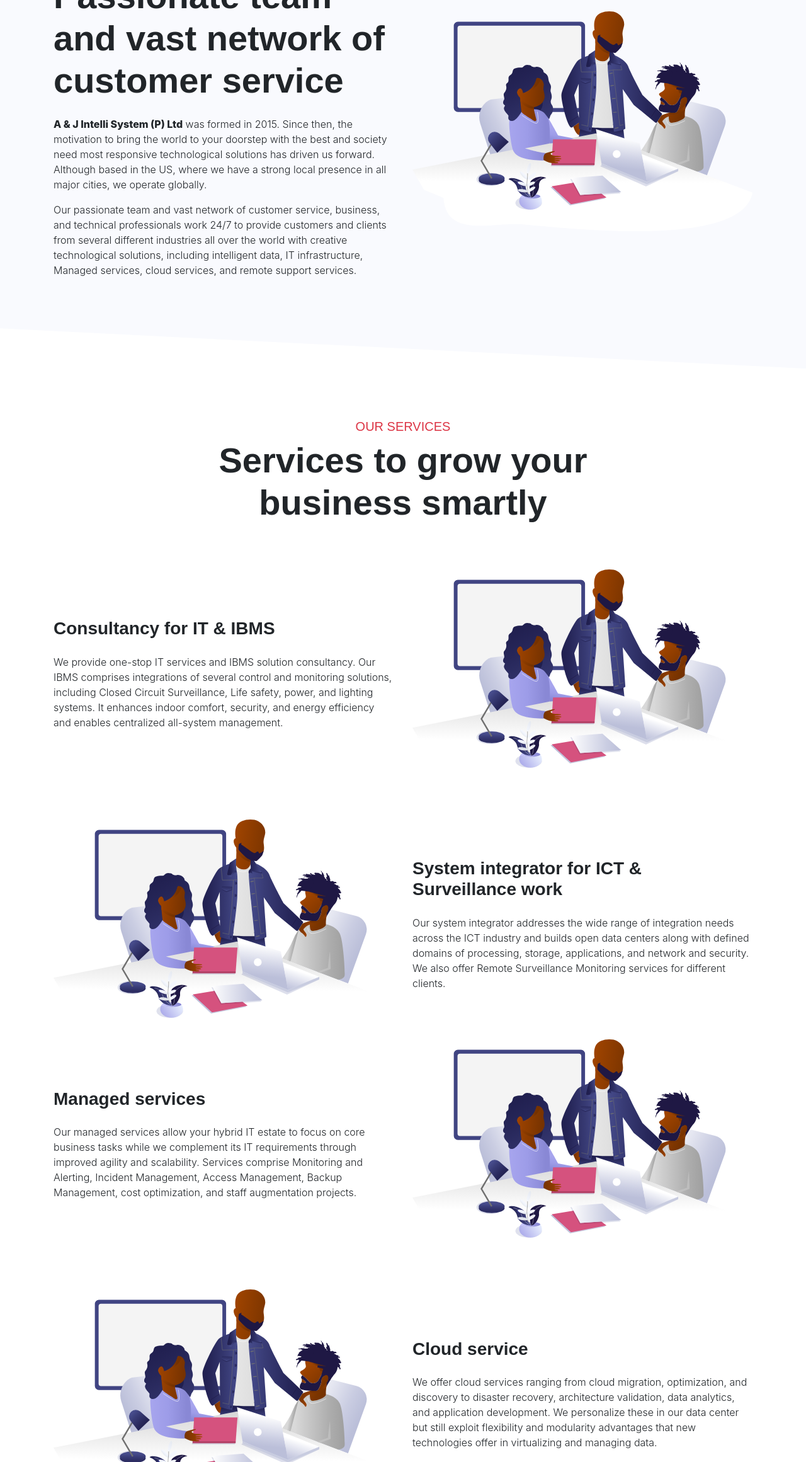
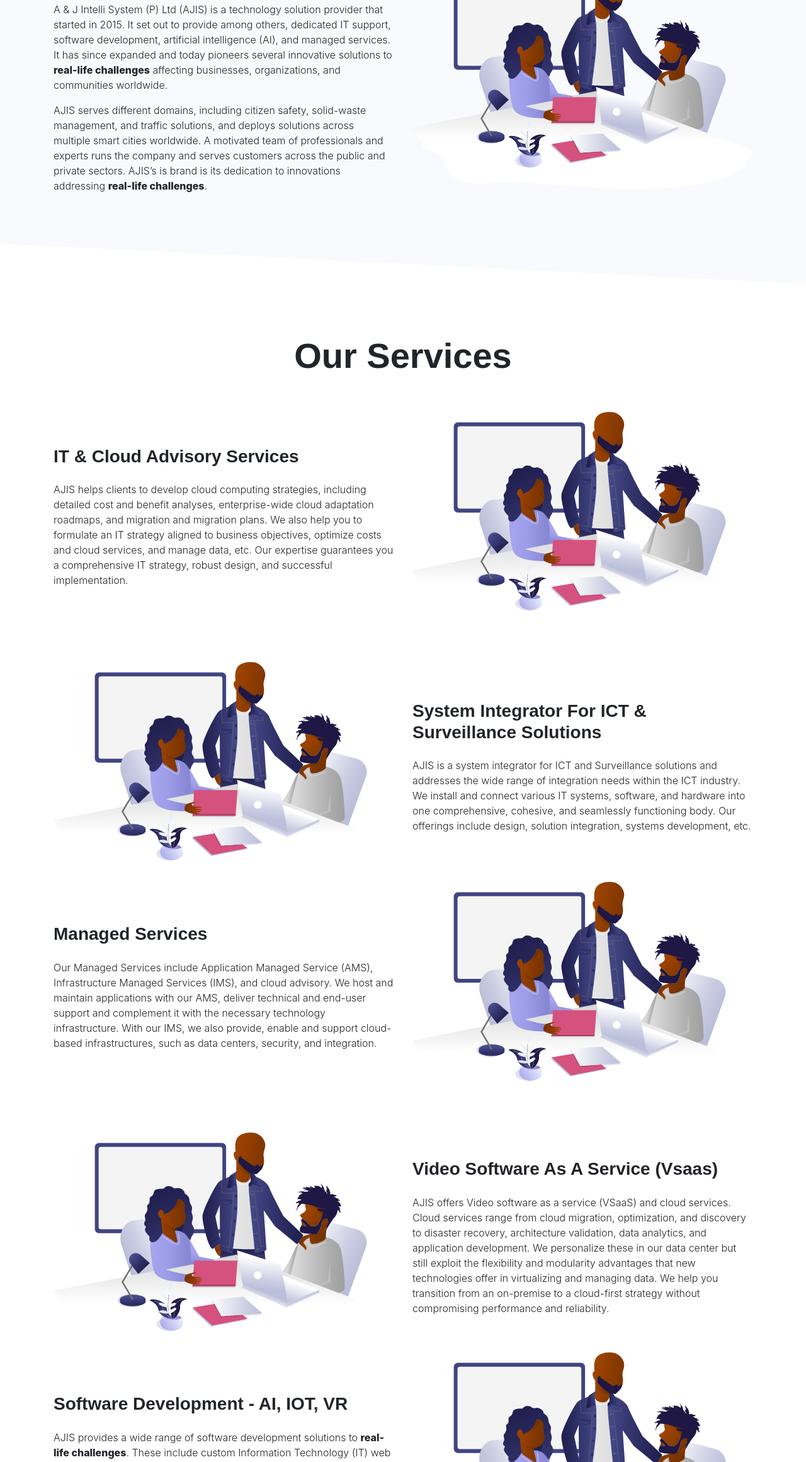
Before and after one commit to ukthapa/ajiswebsite, a Gatsby site: page / in a window 1280 px wide. Shown: the part 1111-3432 px from the top of the page at 63% size. Built offline with nearby package versions, Linux system fonts and the light colour scheme; Gatsby itself is replaced by a stand-in of ours; a web font is replaced by a local one.

Commit message:
changes done

```diff
--- a/src/components/about-home-section.js
+++ b/src/components/about-home-section.js
@@ -10,10 +10,10 @@
 			<Container>
 				<Row className="align-items-center">
 					<Col lg={6} className="text-center text-lg-left">
-						<h2 className="h5 text-uppercase text-danger text-underline">About Us</h2>
-						<h3 className="display-3  mb-4">Passionate team and vast network of customer service</h3>
-						<p><strong>A &amp; J Intelli System (P) Ltd</strong> was formed in 2015. Since then, the motivation to bring the world to your doorstep with the best and society need most responsive technological solutions has driven us forward. Although based in the US, where we have a strong local presence in all major cities, we operate globally. </p>
-						<p>Our passionate team and vast network of customer service, business, and technical professionals work 24/7 to provide customers and clients from several different industries all over the world with creative technological solutions, including intelligent data, IT infrastructure, Managed services, cloud services, and remote support services.</p>
+						<h2 className="display-3 ">About Us</h2>
+						{/* <h3 className="display-3  mb-4">Passionate team and vast network of customer service</h3> */}
+						<p>A &amp; J Intelli System (P) Ltd (AJIS) is a technology solution provider that started in 2015. It set out to provide among others, dedicated IT support, software development, artificial intelligence (AI), and managed services. It has since expanded and today pioneers several innovative solutions to <strong>real-life challenges</strong> affecting businesses, organizations, and communities worldwide.</p>
+						<p>AJIS serves different domains, including citizen safety, solid-waste management, and traffic solutions, and deploys solutions across multiple smart cities worldwide. A motivated team of professionals and experts runs the company and serves customers across the public and private sectors. AJIS’s is brand is its dedication to innovations addressing <strong>real-life challenges</strong>.</p>
 					</Col>
 					<Col lg={6}>
 						<Image src={aboutImg} className="aboutimg img-fluid"/>
--- a/src/components/banner.js
+++ b/src/components/banner.js
@@ -11,8 +11,8 @@
 				<Row>
 					<Col>
 						<div className="text-center">
-							<h1 className="mb-4 display-2"> Turn your Technological Fantasy into a Livable Reality.</h1>
-							<p className="m-auto w-75 lead"> Our Intelligent data systems, Information, and Interactive technology solutions are powering corporations, securing communities, and enhancing the quality of life worldwide. </p>
+							<h1 className="mb-4 display-2">Turn your Technological Fantasy into a Livable Reality.</h1>
+							<p className="m-auto w-75 lead">Our Intelligent data systems, Information, and Interactive technology solutions are powering corporations, securing communities, and enhancing the quality of life worldwide.</p>
 							<Image src={bannerImg} className="bannerimg mt-4"/>
 						</div>
 					</Col>
--- a/src/components/services-home-section.js
+++ b/src/components/services-home-section.js
@@ -9,14 +9,14 @@
 			<Container>
 				<Row className="align-items-center mb-5">
 					<Col className="text-center">
-					    <h2 className="h5 text-uppercase text-danger text-underline">Our Services</h2>
-						<h3 className="display-3 mb-4">Services to grow your <span className="d-md-block">business smartly</span></h3>
+					    <h2 className="display-3">Our Services</h2>
+						{/* <h3 className="display-3 mb-4">Services to grow your <span className="d-md-block">business smartly</span></h3> */}
 					</Col>
 				</Row>
 				<Row className="align-items-center mb-5">
 					<Col md={6}>
-						<h4 className="h3 mb-4">Consultancy for IT &amp; IBMS </h4>
-						<p>We provide one-stop IT services and IBMS solution consultancy. Our IBMS comprises integrations of several control and monitoring solutions, including Closed Circuit Surveillance, Life safety, power, and lighting systems. It enhances indoor comfort, security, and energy efficiency and enables centralized all-system management.</p>
+						<h4 className="h3 mb-4">IT &amp; Cloud Advisory Services</h4>
+						<p>AJIS helps clients to develop cloud computing strategies, including detailed cost and benefit analyses, enterprise-wide cloud adaptation roadmaps, and migration and migration plans. We also help you to formulate an IT strategy aligned to business objectives, optimize costs and cloud services, and manage data, etc. Our expertise guarantees you a comprehensive IT strategy, robust design, and successful implementation.</p>
 					</Col>
 					<Col md={6}>
 						<Image src={aboutImg} className="aboutimg img-fluid"/>
@@ -25,8 +25,8 @@
 
 				<Row className="align-items-center">
 					<Col md={6} md={{ order: 'last' }}>
-						<h4 className="h3 mb-4"> System integrator for ICT &amp; <span className="d-md-block">Surveillance work</span></h4>
-						<p>Our system integrator addresses the wide range of integration needs across the ICT industry and builds open data centers along with defined domains of processing, storage, applications, and network and security. We also offer Remote Surveillance Monitoring services for different clients.</p>
+						<h4 className="h3 mb-4"> System Integrator For ICT &amp; Surveillance Solutions </h4>
+						<p>AJIS is a system integrator for ICT and Surveillance solutions and addresses the wide range of integration needs within the ICT industry. We install and connect various IT systems, software, and hardware into one comprehensive, cohesive, and seamlessly functioning body. Our offerings include design, solution integration, systems development, etc.</p>
 					</Col>
 					<Col md={6}>
 						<Image src={aboutImg} className="aboutimg img-fluid"/>
@@ -36,8 +36,8 @@
 
 				<Row className="align-items-center mb-5">
 					<Col md={6}>
-						<h4 className="h3 mb-4">Managed services</h4>
-						<p>Our managed services allow your hybrid IT estate to focus on core business tasks while we complement its IT requirements through improved agility and scalability. Services comprise Monitoring and Alerting, Incident Management, Access Management, Backup Management, cost optimization, and staff augmentation projects. </p>
+						<h4 className="h3 mb-4">Managed Services</h4>
+						<p>Our Managed Services include Application Managed Service (AMS), Infrastructure Managed Services (IMS), and cloud advisory.  We host and maintain applications with our AMS, deliver technical and end-user support and complement it with the necessary technology infrastructure. With our IMS, we also provide, enable and support cloud-based infrastructures, such as data centers, security, and integration.</p>
 					</Col>
 					<Col md={6}>
 						<Image src={aboutImg} className="aboutimg img-fluid"/>
@@ -46,8 +46,8 @@
 
 				<Row className="align-items-center">
 					<Col md={6} md={{ order: 'last' }}>
-						<h4 className="h3 mb-4"> Cloud service</h4>
-						<p>We offer cloud services ranging from cloud migration, optimization, and discovery to disaster recovery, architecture validation, data analytics, and application development. We personalize  these in our data center but still exploit flexibility and modularity advantages that new technologies offer in virtualizing and managing data. </p>
+						<h4 className="h3 mb-4">Video Software As A Service (Vsaas)</h4>
+						<p>AJIS offers Video software as a service (VSaaS) and cloud services. Cloud services range from cloud migration, optimization, and discovery to disaster recovery, architecture validation, data analytics, and application development. We personalize these in our data center but still exploit the flexibility and modularity advantages that new technologies offer in virtualizing and managing data. We help you transition from an on-premise to a cloud-first strategy without compromising performance and reliability.</p>
 					</Col>
 					<Col md={6}>
 						<Image src={aboutImg} className="aboutimg img-fluid"/>
@@ -57,8 +57,8 @@
 
 				<Row className="align-items-center mb-5">
 					<Col md={6}>
-						<h4 className="h3 mb-4"> Cloud service</h4>
-						<p>A &amp; J Intelli System (P) Ltd provides a wide range of software development solutions, including custom Information Technology (IT) web applications and Artificial Intelligence (AI) and Virtual Reality (VR) software solutions for building immersive and simulated 3D environments etc. </p>
+						<h4 className="h3 mb-4"> Software Development - AI, IOT, VR</h4>
+						<p>AJIS provides a wide range of software development solutions to <strong>real-life challenges</strong>. These include custom Information Technology (IT) web applications, Artificial Intelligence (AI) software and Virtual Reality (VR), cloud computing, and cybersecurity software solutions. We adapt our technology solutions seamlessly to client business needs and project requirements. </p>
 					</Col>
 					<Col md={6}>
 						<Image src={aboutImg} className="aboutimg img-fluid"/>
@@ -68,7 +68,7 @@
 				<Row className="align-items-center">
 					<Col md={6} md={{ order: 'last' }}>
 						<h4 className="h3 mb-4"> Career tech</h4>
-						<p>A &amp; J Intelli System (P) Ltd also provides Educational Institutions with a broad range of products and services, including turnkey, ready-to-run programs and courses, learning management systems (LMS) that we doubly host, marketing, and student recruitment, support, and management. </p>
+						<p>A &amp; J Intelli System (P) Ltd also provides Educational Institutions with a broad range of products and services, including ready-to-run programs and courses.</p>
 					</Col>
 					<Col md={6}>
 						<Image src={aboutImg} className="aboutimg img-fluid"/>
--- a/src/components/whyus-home-section.js
+++ b/src/components/whyus-home-section.js
@@ -10,13 +10,7 @@
 				<Row className="align-items-center ">
 					<Col md={12}>
 						<h2 className="display-3  mb-4 text-center">Why Choose Us</h2>
-						<p className="text-center">Since its inception, A &amp; J Intelli System (P) Ltd has been providing innovative solutions to
-thousands of clients and partners across the tech industry. We have built a dominant local
-presence in the US and today boast of a stellar global brand, ever since grown into an industry
-leader dictating the pace towards a future of limitless technological possibilities. Our
-commitment to personalized technology services that address specific industry needs means we
-engage clients at a personal, community, and industry needs level, designing, building, and
-managing technology solutions case by case.</p>
+						<p className="text-center">AJIS has been pioneering innovative technology solutions since its inception, providing end-to-end deployment of technologies. This ranges from concept, design, supply, and installation, to testing and commissioning. We have therefore gained long experience and understanding of technical needs across different domains, and our solutions aim to solve <strong>real-life challenges</strong> for all clients, businesses, and communities regardless of their unique needs. Consequently, we personalize our services and solutions and address specific industry needs. We engage clients at personal, community, and industry needs levels, and design, build and manage technology solutions case by case. </p>
 					</Col>
 					<Col md={12} className="text-center">
 						<Image src={aboutImg} className="aboutimg img-fluid"/>
--- a/src/pages/about-us.js
+++ b/src/pages/about-us.js
@@ -1,7 +1,7 @@
 import * as React from "react"
 
 import Layout from "../layout/base"
-import { Container, Row, Col, Image } from "react-bootstrap"
+import { Container, Row, Col } from "react-bootstrap"
 
 const IndexPage = (props) => {
 
--- a/src/pages/index.js
+++ b/src/pages/index.js
@@ -9,23 +9,23 @@
 // import SimpleSlider from "../components/simple-swiper-slider"
 // markup
 const IndexPage = (props) => {
-	const swiperData = {
-		slides: [
-			{
-				img : 'chat.png',
-				title : 'Direct contact'
-			},
-			{
-				img : 'target.png',
-				title : 'Target'
-			},
-			{
-				img : 'customer-service.png',
-				title : 'Customer service'
-			}
-		],
-		spaceBetween: 20
-	}
+	// const swiperData = {
+	// 	slides: [
+	// 		{
+	// 			img : 'chat.png',
+	// 			title : 'Direct contact'
+	// 		},
+	// 		{
+	// 			img : 'target.png',
+	// 			title : 'Target'
+	// 		},
+	// 		{
+	// 			img : 'customer-service.png',
+	// 			title : 'Customer service'
+	// 		}
+	// 	],
+	// 	spaceBetween: 20
+	// }
   return (
 		<Layout>
 			<Banner />
```
Also changed, not shown: src/components/clients-home-section.js (+2 -8 lines).
